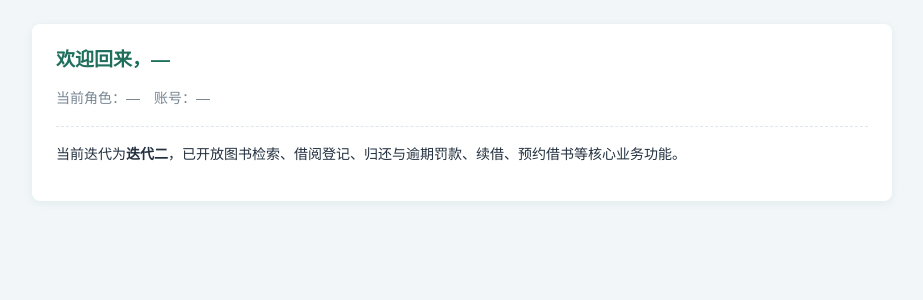
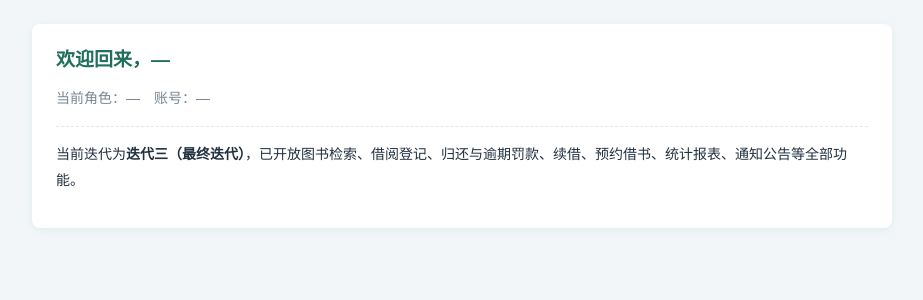
Before and after one commit to gmxzdsj121/library-borrowing-system, a Python web app: template src/web/templates/home.html in a window 1280 px wide. Shown: the part 56-356 px from the top of the page, without its empty margins (178-1101 px from the left). Run offline with Jinja, Linux system fonts and the light colour scheme; the template is opened without the code that fills it, so the values that code supplies are empty.

Commit message:
fix(ui): 主页导航补全统计报表与通知公告入口，迭代标识改为迭代三

```diff
--- a/src/web/templates/home.html
+++ b/src/web/templates/home.html
@@ -20,7 +20,7 @@
     <h2>欢迎回来，<span id="name">—</span></h2>
     <p class="muted">当前角色：<span id="role">—</span>　账号：<span id="account">—</span></p>
     <hr>
-    <p>当前迭代为<strong>迭代二</strong>，已开放图书检索、借阅登记、归还与逾期罚款、续借、预约借书等核心业务功能。</p>
+    <p>当前迭代为<strong>迭代三（最终迭代）</strong>，已开放图书检索、借阅登记、归还与逾期罚款、续借、预约借书、统计报表、通知公告等全部功能。</p>
   </section>
 
   <!-- 按角色显示不同的功能入口 -->
@@ -31,6 +31,7 @@
       <li><a href="/my">我的借阅 / 续借</a></li>
       <li><a href="/my#fines">我的罚款</a></li>
       <li><a href="/my#reserve">我的预约</a></li>
+      <li><a href="/admin/notice">通知公告</a></li>
     </ul>
   </section>
 
@@ -41,6 +42,8 @@
       <li><a href="/admin/borrow">借阅登记</a></li>
       <li><a href="/admin/return">归还处理</a></li>
       <li><a href="/admin/fines">罚款收取</a></li>
+      <li><a href="/admin/stats">借阅统计报表</a></li>
+      <li><a href="/admin/notice">通知公告</a></li>
     </ul>
   </section>
 
@@ -48,9 +51,8 @@
     <h3>审核统计管理员功能</h3>
     <ul class="menu">
       <li><a href="/admin/fines">罚款减免审批</a></li>
-      <li>借阅统计报表 <span class="tag">迭代三</span></li>
-      <li>账号审核与权限 <span class="tag">迭代三</span></li>
-      <li>公告发布 <span class="tag">迭代三</span></li>
+      <li><a href="/admin/stats">借阅统计报表</a></li>
+      <li><a href="/admin/notice">公告发布与管理</a></li>
     </ul>
   </section>
 </main>
```
